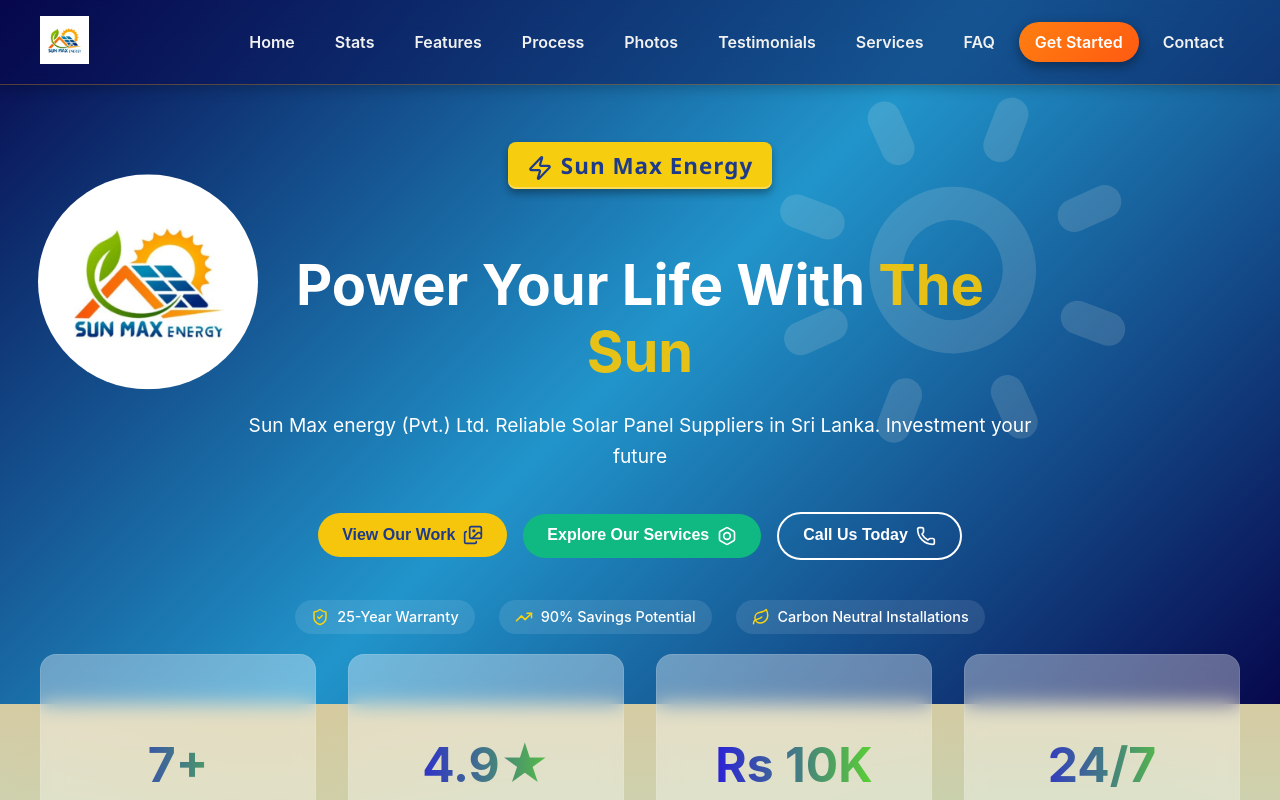
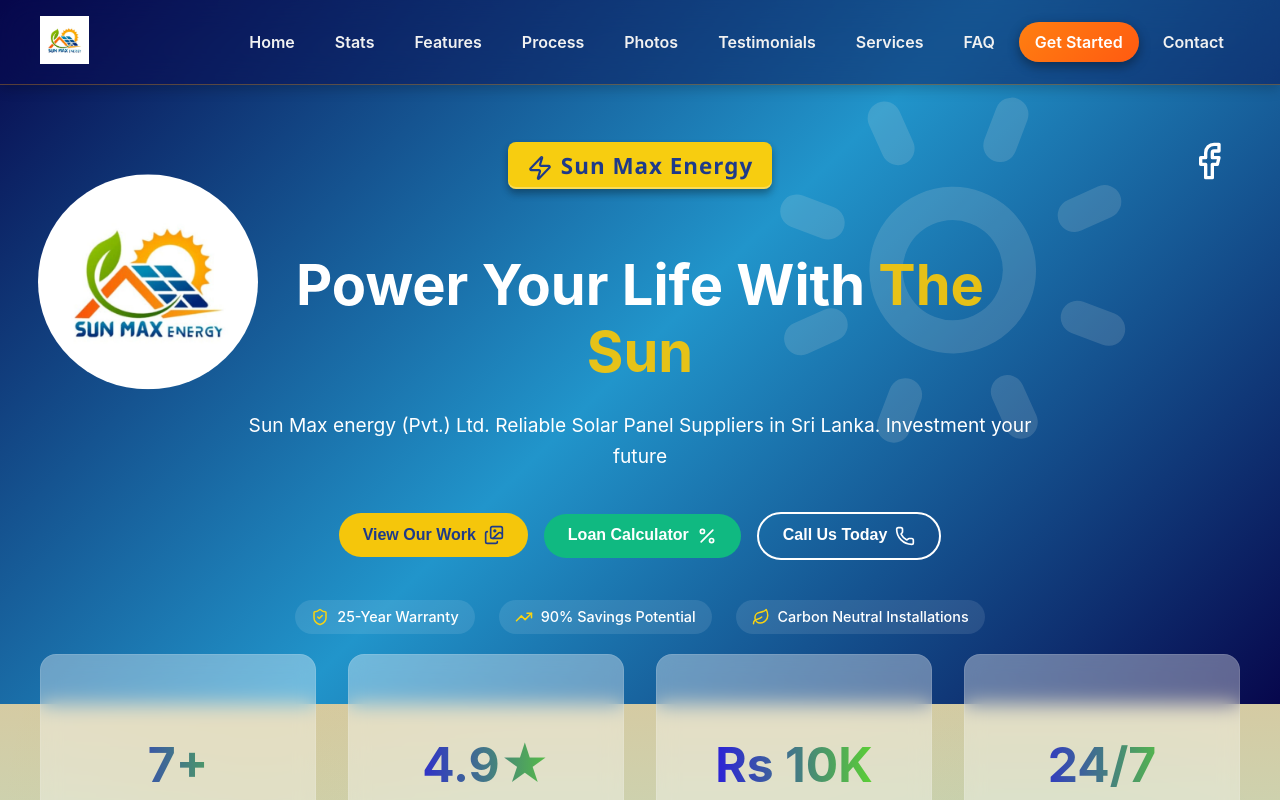
Before and after one commit to PawanSankalpa/Smart--i-solutions, a React (Create React App) app: page / in a window 1280 px wide. Shown: the top 800 px of the page. Built offline with nearby package versions, Linux system fonts and the light colour scheme.

Commit message:
add faceboo

```diff
--- a/src/components/HeroSection.jsx
+++ b/src/components/HeroSection.jsx
@@ -9,6 +9,9 @@
   Bolt,
   Phone,
   Images,
+  Percent,
+  Calculator,
+  Facebook, // <-- Import the Facebook icon
 } from "lucide-react";
 import "../styles/HeroSection.css";
 // import NavigationBar from "./NavigationBar.jsx";
@@ -35,6 +38,23 @@
       transition={{ duration: 120, repeat: Infinity, ease: "linear" }}
     >
       <Sun size={400} className="hero-sun-icon" />
+    </motion.div>
+
+    {/* Facebook Icon */}
+    <motion.div
+      className="hero-social"
+      initial={{ opacity: 0, x: 50 }}
+      animate={{ opacity: 1, x: 0 }}
+      transition={{ duration: 0.8, delay: 0.5 }}
+    >
+      <a
+        href="https://www.facebook.com/sunmaxenergy" // Replace with your Facebook page URL
+        target="_blank"
+        rel="noopener noreferrer"
+        aria-label="Visit our Facebook page"
+      >
+        <Facebook size={40} className="hero-social-icon" />
+      </a>
     </motion.div>
 
     {/* Main Content */}
@@ -76,7 +96,6 @@
         animate={{ opacity: 1, scale: 1 }}
         transition={{ duration: 0.5, delay: 0.6 }}
       >
-
         <button
           className="hero-button-photos"
           onClick={() => {
@@ -93,14 +112,14 @@
         <button
           className="hero-button-analysis"
           onClick={() => {
-            const section = document.getElementById("gallery");
+            const section = document.getElementById("loancalculator");
             if (section) {
               section.scrollIntoView({ behavior: "smooth" });
             }
           }}
         >
-          Explore Our Services
-          <Bolt size={20} className="hero-button-icon" />
+          Loan Calculator
+          <Percent size={20} className="hero-button-icon" />
         </button>
 
 
--- a/src/components/LoanCalculator.jsx
+++ b/src/components/LoanCalculator.jsx
@@ -56,7 +56,7 @@
   }, [loanData]);
 
   return (
-    <div className="loan-calculator">
+    <div id="loancalculator" className="loan-calculator">
       <h2>Solar Loan Calculator</h2>
       <p className="calculator-description">
         Estimate your monthly payments for a solar system with our easy-to-use calculator
--- a/src/styles/HeroSection.css
+++ b/src/styles/HeroSection.css
@@ -281,3 +281,28 @@
   margin-left: 0.5rem;
   vertical-align: middle;
 }
+
+/* Add these styles to your existing HeroSection.css file */
+
+.hero-social {
+  position: absolute;
+  top: 20%; /* Adjust as needed */
+  right: 4%; /* Adjust as needed */
+  z-index: 10; /* Ensure it's above other elements */
+}
+
+.hero-social-icon {
+  color: #ffffff; /* Or your preferred color */
+}
+
+.hero-social a:hover .hero-social-icon {
+  color: #f68d04; /* Facebook blue on hover */
+}
+
+/* Add a media query for responsiveness */
+@media (max-width: 768px) {
+  .hero-social {
+    top: 10%;
+    right: 4%;
+  }
+}
```
